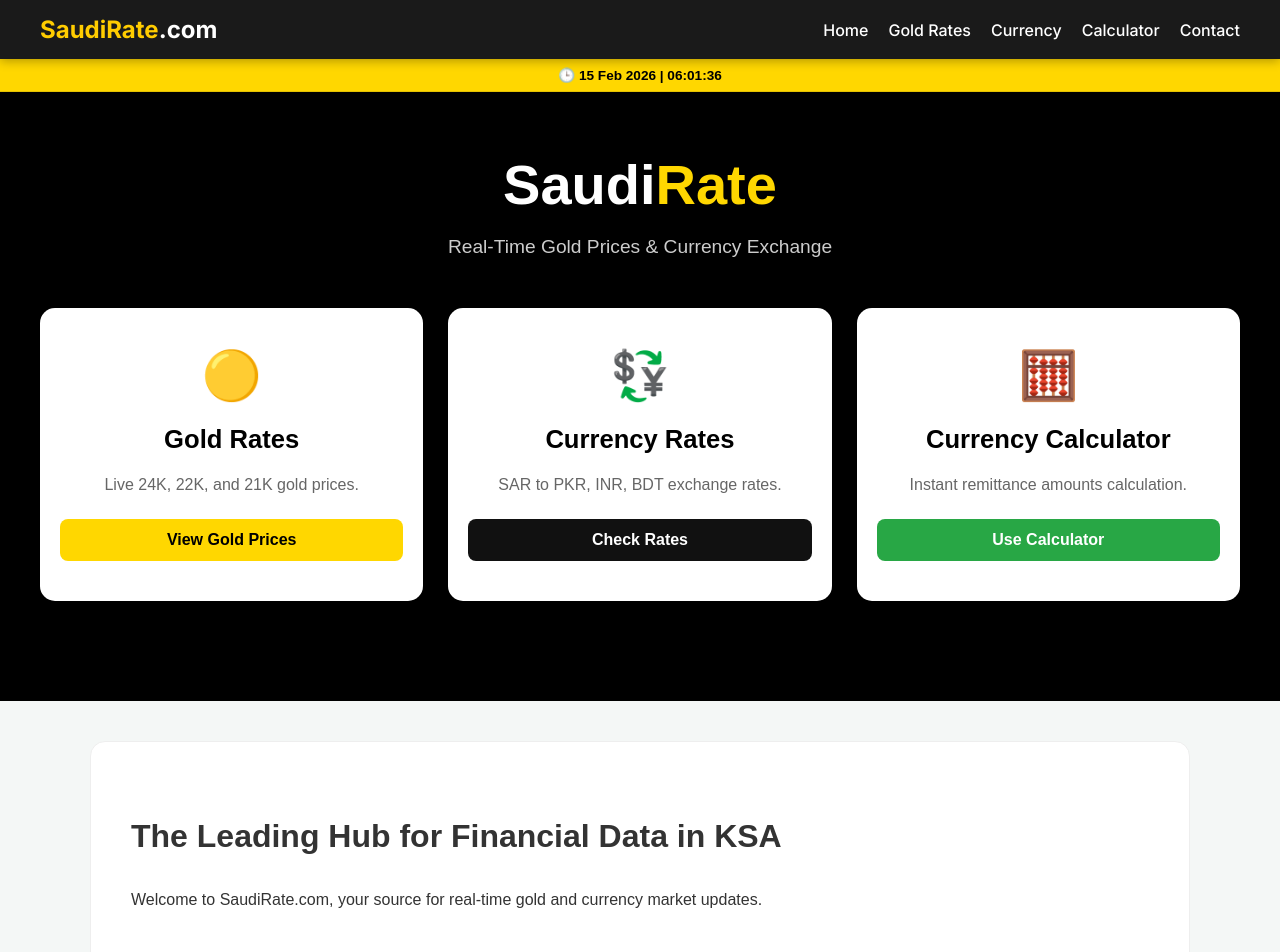
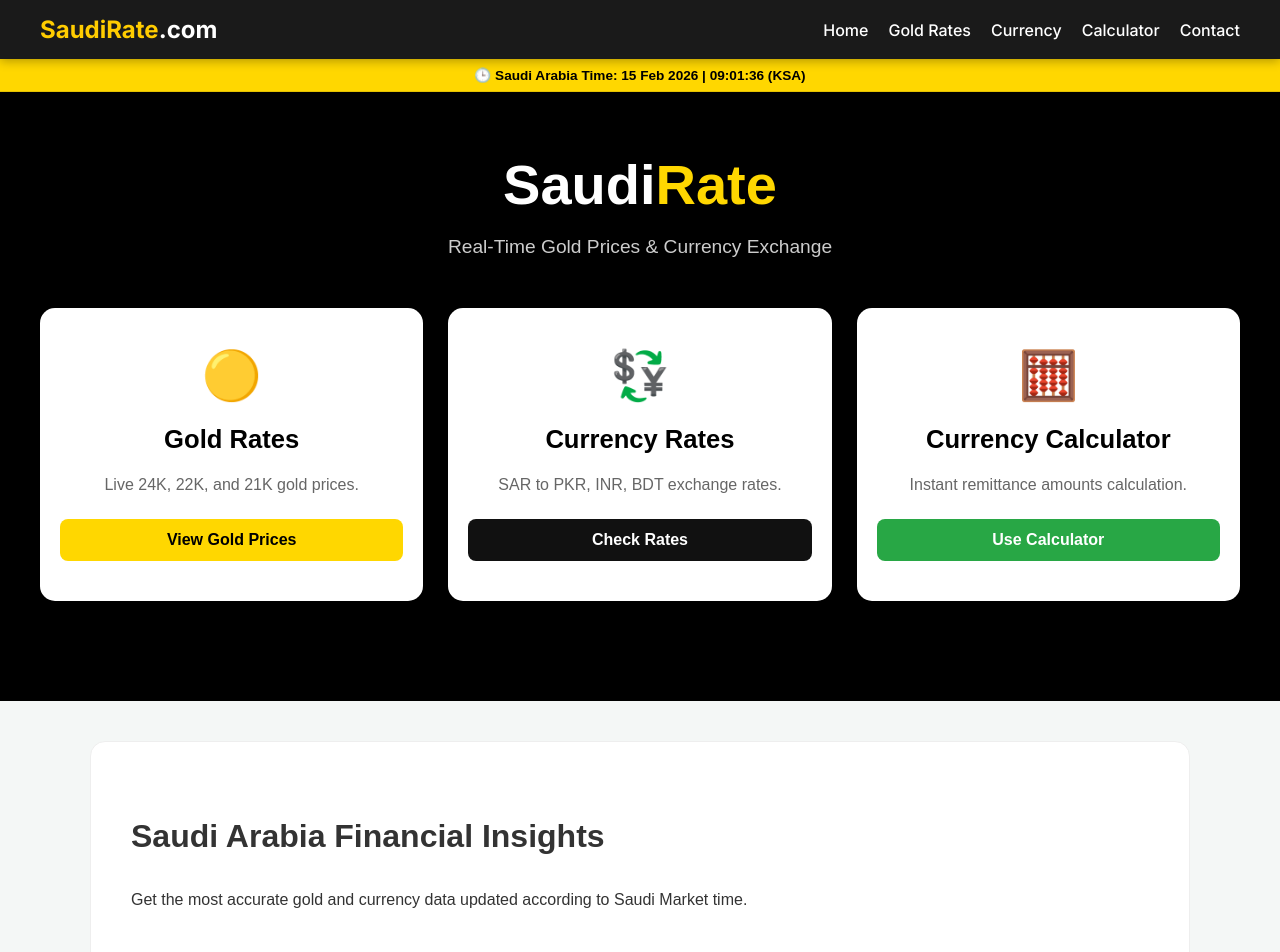
Before and after one commit to DiGiSaudia/saudirate, a Next.js app: page / in a window 1280 px wide. Shown: the top 952 px of the page. Built offline with nearby package versions, Linux system fonts and the light colour scheme.

Commit message:
Fixed time to Saudi Arabia Timezone

```diff
--- a/app/page.tsx
+++ b/app/page.tsx
@@ -8,12 +8,19 @@
   useEffect(() => {
     const timer = setInterval(() => {
       const now = new Date();
+      // سعودی عرب کے ٹائم زون کے مطابق فارمیٹنگ
       const formatted = now.toLocaleDateString('en-GB', {
-        day: 'numeric', month: 'short', year: 'numeric'
+        day: 'numeric',
+        month: 'short',
+        year: 'numeric',
+        timeZone: 'Asia/Riyadh'
       }) + '  |  ' + now.toLocaleTimeString('en-GB', {
-        hour: '2-digit', minute: '2-digit', second: '2-digit'
+        hour: '2-digit',
+        minute: '2-digit',
+        second: '2-digit',
+        timeZone: 'Asia/Riyadh'
       });
-      setDateTime(formatted);
+      setDateTime(formatted + " (KSA)");
     }, 1000);
     return () => clearInterval(timer);
   }, []);
@@ -21,7 +28,7 @@
   return (
     <main style={{ minHeight: '100vh', backgroundColor: '#f4f7f6', fontFamily: 'sans-serif' }}>
 
-      {/* --- TOP HEADER BAR (Standard Website Style) --- */}
+      {/* TOP HEADER BAR - FIXED TO SAUDI TIME */}
       <div style={{
         backgroundColor: '#FFD700',
         color: '#000',
@@ -31,10 +38,10 @@
         textAlign: 'center',
         borderBottom: '1px solid #e5c100'
       }}>
-        {dateTime ? `🕒 ${dateTime}` : 'Loading...'}
+        {dateTime ? `🕒 Saudi Arabia Time: ${dateTime}` : 'Loading...'}
       </div>
 
-      {/* --- HERO SECTION --- */}
+      {/* باقی سارا ہیرو سیکشن اور باکسز وہی رہیں گے جو پہلے تھے */}
       <section style={{ background: '#000', color: '#fff', padding: '60px 20px 100px', textAlign: 'center' }}>
         <h1 style={{ fontSize: '3.5rem', fontWeight: 'bold', margin: '0 0 10px' }}>
           Saudi<span style={{ color: '#FFD700' }}>Rate</span>
@@ -43,10 +50,8 @@
           Real-Time Gold Prices & Currency Exchange
         </p>
 
-        {/* --- 3 SERVICE BOXES --- */}
         <div style={{ maxWidth: '1200px', margin: '0 auto', display: 'grid', gridTemplateColumns: 'repeat(auto-fit, minmax(300px, 1fr))', gap: '25px' }}>
-
-          {/* Box 1 */}
+          {/* Box 1: Gold */}
           <div style={{ backgroundColor: '#fff', color: '#000', padding: '40px 20px', borderRadius: '15px', boxShadow: '0 10px 25px rgba(0,0,0,0.3)' }}>
             <div style={{ fontSize: '3rem', marginBottom: '15px' }}>🟡</div>
             <h2 style={{ fontSize: '1.6rem', fontWeight: 'bold' }}>Gold Rates</h2>
@@ -54,7 +59,7 @@
             <Link href="/gold-rates" style={{ display: 'block', backgroundColor: '#FFD700', color: '#000', padding: '12px', borderRadius: '8px', textDecoration: 'none', fontWeight: 'bold' }}>View Gold Prices</Link>
           </div>
 
-          {/* Box 2 */}
+          {/* Box 2: Currency */}
           <div style={{ backgroundColor: '#fff', color: '#000', padding: '40px 20px', borderRadius: '15px', boxShadow: '0 10px 25px rgba(0,0,0,0.3)' }}>
             <div style={{ fontSize: '3rem', marginBottom: '15px' }}>💱</div>
             <h2 style={{ fontSize: '1.6rem', fontWeight: 'bold' }}>Currency Rates</h2>
@@ -62,22 +67,21 @@
             <Link href="/currency" style={{ display: 'block', backgroundColor: '#111', color: '#fff', padding: '12px', borderRadius: '8px', textDecoration: 'none', fontWeight: 'bold' }}>Check Rates</Link>
           </div>
 
-          {/* Box 3 */}
+          {/* Box 3: Calculator */}
           <div style={{ backgroundColor: '#fff', color: '#000', padding: '40px 20px', borderRadius: '15px', boxShadow: '0 10px 25px rgba(0,0,0,0.3)' }}>
             <div style={{ fontSize: '3rem', marginBottom: '15px' }}>🧮</div>
             <h2 style={{ fontSize: '1.6rem', fontWeight: 'bold' }}>Currency Calculator</h2>
             <p style={{ color: '#666', margin: '15px 0 25px' }}>Instant remittance amounts calculation.</p>
             <Link href="/calculator" style={{ display: 'block', backgroundColor: '#28a745', color: '#fff', padding: '12px', borderRadius: '8px', textDecoration: 'none', fontWeight: 'bold' }}>Use Calculator</Link>
           </div>
-
         </div>
       </section>
 
-      {/* --- ADS & SEO SECTION --- */}
+      {/* SEO ARTICLE AREA */}
       <div style={{ maxWidth: '1100px', margin: '40px auto', padding: '0 20px' }}>
         <div style={{ backgroundColor: '#fff', padding: '40px', borderRadius: '15px', border: '1px solid #eee', lineHeight: '1.8' }}>
-          <h2 style={{ fontSize: '2rem', fontWeight: 'bold', marginBottom: '20px' }}>The Leading Hub for Financial Data in KSA</h2>
-          <p>Welcome to SaudiRate.com, your source for real-time gold and currency market updates.</p>
+          <h2 style={{ fontSize: '2rem', fontWeight: 'bold', marginBottom: '20px' }}>Saudi Arabia Financial Insights</h2>
+          <p>Get the most accurate gold and currency data updated according to Saudi Market time.</p>
         </div>
       </div>
 
```
